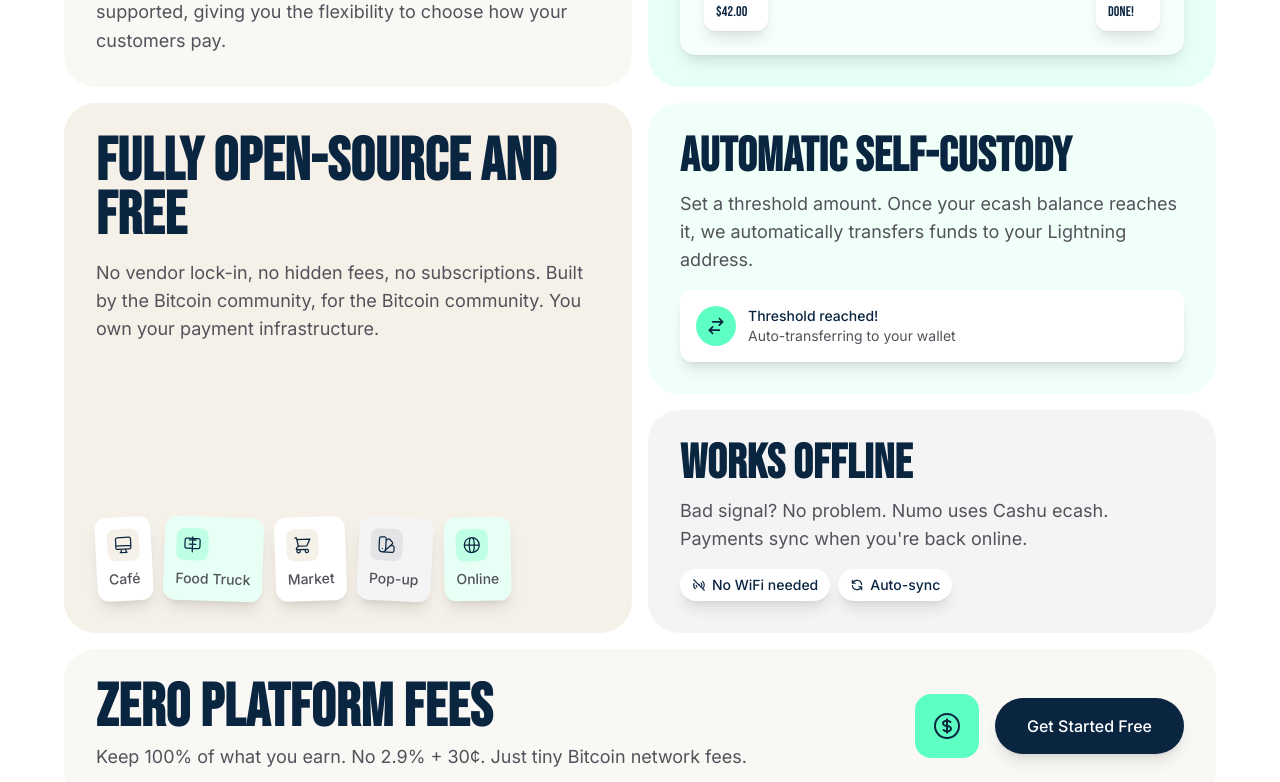
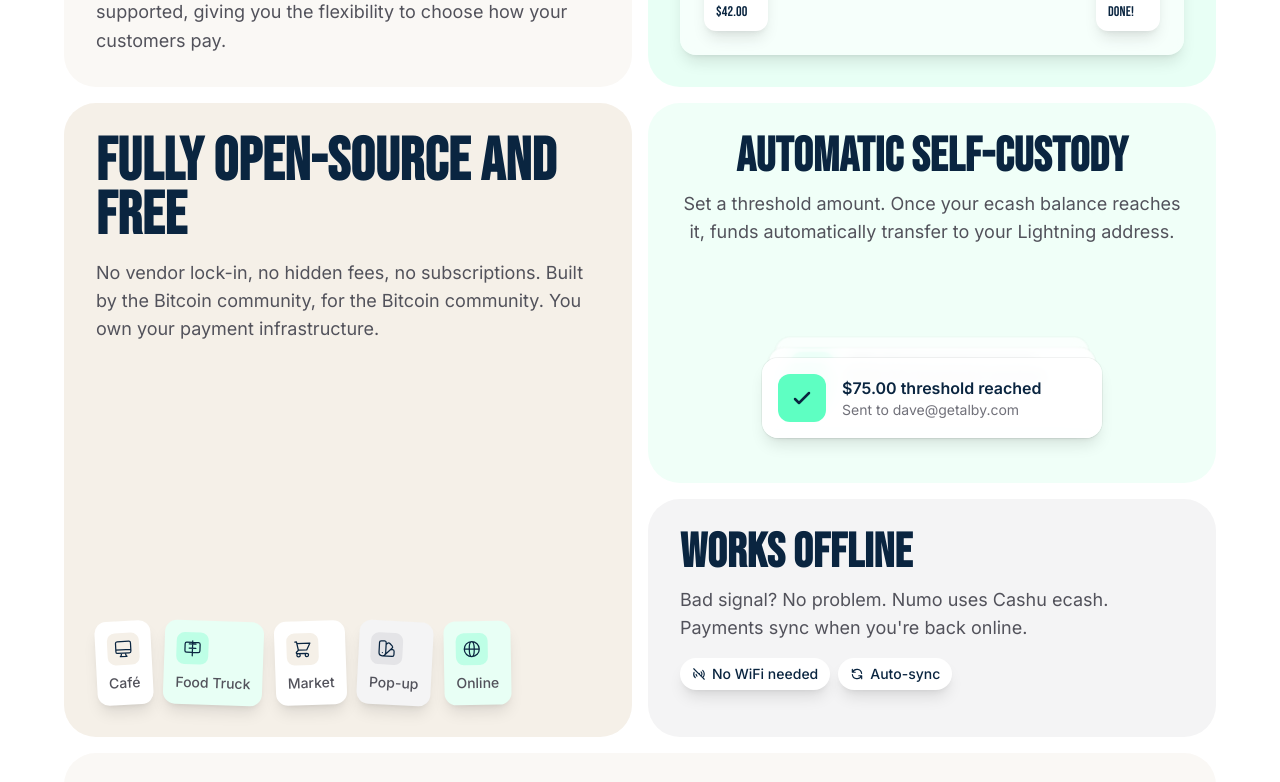
Before and after one commit to swedishfrenchpress/miniature-octo-invention, a Next.js app in the folder numo-site/: page / in a window 1280 px wide. Shown: the part 1142-1924 px from the top of the page. Built offline with nearby package versions, Linux system fonts and the light colour scheme.

Commit message:
added animation to self-custody box.

```diff
--- a/numo-site/src/app/globals.css
+++ b/numo-site/src/app/globals.css
@@ -172,6 +172,18 @@
   animation: lightning 0.8s cubic-bezier(0.4, 0, 0.2, 1) infinite;
 }
 
+/* Toast slide up animation */
+@keyframes slideUp {
+  0% {
+    opacity: 0;
+    transform: translateY(20px);
+  }
+  100% {
+    opacity: 1;
+    transform: translateY(0);
+  }
+}
+
 /* Custom scrollbar */
 ::-webkit-scrollbar {
   width: 8px;
--- a/numo-site/src/app/page.tsx
+++ b/numo-site/src/app/page.tsx
@@ -2,6 +2,172 @@
 
 import React, { useState, useEffect, useRef } from "react";
 import Image from "next/image";
+
+// Notification data pool - cycles through these
+const notificationPool = [
+  { amount: "$20.00", address: "satoshi@primal.net" },
+  { amount: "$35.00", address: "alice@wallet.com" },
+  { amount: "$50.00", address: "bob@strike.me" },
+  { amount: "$100.00", address: "carol@coinos.io" },
+  { amount: "$75.00", address: "dave@getalby.com" },
+  { amount: "$45.00", address: "eve@phoenix.io" },
+];
+
+interface StackNotification {
+  id: number;
+  amount: string;
+  address: string;
+  position: number; // 0 = front/bottom, 1 = middle, 2 = back/top, 3 = exiting, -1 = entering
+}
+
+// Animated Self Custody Bento Component with continuous iOS-style stacked notifications
+function AutoCustodyBento() {
+  const [notifications, setNotifications] = useState<StackNotification[]>([]);
+  const [isInView, setIsInView] = useState(false);
+  const containerRef = useRef<HTMLDivElement>(null);
+  const idCounterRef = useRef(0);
+  const dataIndexRef = useRef(0);
+
+  // Intersection observer to start animation when in view
+  useEffect(() => {
+    const observer = new IntersectionObserver(
+      ([entry]) => {
+        setIsInView(entry.isIntersecting);
+      },
+      { threshold: 0.3 }
+    );
+
+    if (containerRef.current) {
+      observer.observe(containerRef.current);
+    }
+
+    return () => observer.disconnect();
+  }, []);
+
+  // Initialize stack with 3 notifications when coming into view
+  useEffect(() => {
+    if (!isInView) return;
+
+    // Reset counters
+    idCounterRef.current = 0;
+    dataIndexRef.current = 0;
+
+    // Create initial stack of 3 (using requestAnimationFrame to satisfy linter)
+    const initTimeout = requestAnimationFrame(() => {
+      const initialStack: StackNotification[] = [];
+      for (let i = 0; i < 3; i++) {
+        const data = notificationPool[dataIndexRef.current % notificationPool.length];
+        initialStack.push({
+          id: idCounterRef.current++,
+          ...data,
+          position: 2 - i, // 2, 1, 0 (back to front)
+        });
+        dataIndexRef.current++;
+      }
+      setNotifications(initialStack);
+    });
+
+    // Cleanup when going out of view
+    return () => {
+      cancelAnimationFrame(initTimeout);
+      setNotifications([]);
+    };
+  }, [isInView]);
+
+  // Continuous cycling animation
+  useEffect(() => {
+    if (!isInView || notifications.length === 0) return;
+
+    const cycleInterval = setInterval(() => {
+      setNotifications(prev => {
+        // Move all existing notifications up one position
+        const updated = prev.map(n => ({
+          ...n,
+          position: n.position + 1,
+        }));
+
+        // Add a new notification entering from the bottom
+        const newData = notificationPool[dataIndexRef.current % notificationPool.length];
+        dataIndexRef.current++;
+
+        updated.push({
+          id: idCounterRef.current++,
+          ...newData,
+          position: -1, // Entering position
+        });
+
+        // After a brief moment, move the entering notification to position 0
+        setTimeout(() => {
+          setNotifications(current =>
+            current.map(n => n.position === -1 ? { ...n, position: 0 } : n)
+          );
+        }, 50);
+
+        // Remove notifications that have exited (position > 3)
+        return updated.filter(n => n.position <= 3);
+      });
+    }, 2500); // New notification every 2.5 seconds
+
+    return () => clearInterval(cycleInterval);
+  }, [isInView, notifications.length]);
+
+  // Get styles based on position in stack
+  const getStackStyles = (position: number) => {
+    // Position: -1 = entering, 0 = front, 1 = middle, 2 = back, 3 = exiting
+    const stackConfigs: Record<number, { y: number; scale: number; opacity: number; zIndex: number }> = {
+      [-1]: { y: 60, scale: 1, opacity: 0, zIndex: 4 },      // Entering from below
+      0: { y: 0, scale: 1, opacity: 1, zIndex: 3 },          // Front (most visible)
+      1: { y: -12, scale: 0.96, opacity: 0.85, zIndex: 2 },  // Middle
+      2: { y: -24, scale: 0.92, opacity: 0.7, zIndex: 1 },   // Back
+      3: { y: -50, scale: 0.88, opacity: 0, zIndex: 0 },     // Exiting upward
+    };
+
+    const config = stackConfigs[position] || stackConfigs[3];
+
+    return {
+      transform: `translateY(${config.y}px) scale(${config.scale})`,
+      opacity: config.opacity,
+      zIndex: config.zIndex,
+    };
+  };
+
+  return (
+    <div ref={containerRef} className="bg-mint-pale rounded-[2rem] p-8 flex-1 min-h-[380px] flex flex-col relative overflow-hidden">
+      <h3 className="font-display text-4xl md:text-5xl text-navy leading-[0.9] font-bold mb-3 text-center">
+        Automatic self-custody
+      </h3>
+      <p className="text-lg text-gray-600 mb-4 text-center">
+        Set a threshold amount. Once your ecash balance reaches it, funds automatically transfer to your Lightning address.
+      </p>
+
+      {/* iOS-style stacked notifications container */}
+      <div className="flex-1 flex items-end justify-center pb-6 min-h-[200px]">
+        <div className="relative w-full max-w-[340px] h-[180px]">
+          {notifications.map((notification) => (
+            <div
+              key={notification.id}
+              className="absolute bottom-0 left-0 right-0 flex rounded-2xl shadow-lg ring-1 ring-black/5 items-center p-4 gap-4 pointer-events-none select-none bg-white/95 backdrop-blur-sm"
+              style={{
+                ...getStackStyles(notification.position),
+                transition: "all 0.7s cubic-bezier(0.4, 0, 0.2, 1)",
+              }}
+            >
+              <div className="w-12 h-12 rounded-xl bg-mint flex items-center justify-center flex-shrink-0">
+                <svg className="w-6 h-6 text-navy" fill="none" stroke="currentColor" viewBox="0 0 24 24">
+                  <path strokeLinecap="round" strokeLinejoin="round" strokeWidth={2.5} d="M5 13l4 4L19 7" />
+                </svg>
+              </div>
+              <div className="flex-1 min-w-0">
+                <p className="text-base font-semibold text-navy">{notification.amount} threshold reached</p>
+                <p className="text-sm text-gray-500 truncate">Sent to {notification.address}</p>
+              </div>
+            </div>
+          ))}
+        </div>
+      </div>
+    </div>
+  );
+}
 
 // Navigation
 function Navigation() {
@@ -94,10 +260,10 @@
       {/* Content - above everything */}
       <div className="max-w-5xl mx-auto px-6 text-center relative z-30">
         {/* Tagline */}
-        <p className="text-navy/50 text-base font-medium tracking-wide mb-4">MEET NUMO</p>
+        <p className="text-white/80 text-base font-medium tracking-wide mb-4">MEET NUMO</p>
 
         {/* Main Headline */}
-        <h1 className="font-display text-6xl md:text-7xl lg:text-8xl xl:text-9xl text-navy leading-[0.9] mb-8 max-w-5xl mx-auto font-bold">
+        <h1 className="font-display text-6xl md:text-7xl lg:text-8xl xl:text-9xl text-white leading-[0.9] mb-8 max-w-5xl mx-auto font-bold drop-shadow-lg">
           YOUR POCKET POS FOR ACCEPTING BITCOIN, ONE TAP AT A TIME.
         </h1>
 
@@ -105,9 +271,9 @@
         <div className="flex justify-center gap-4 mb-12">
           <a href="#" className="flex items-center gap-3 px-8 py-4 bg-mint rounded-full text-navy text-base font-medium hover:bg-mint/80 transition-colors shadow-lg">
             <svg className="w-6 h-6" viewBox="0 0 24 24" fill="currentColor">
-              <path d="M18.71 19.5c-.83 1.24-1.71 2.45-3.05 2.47-1.34.03-1.77-.79-3.29-.79-1.53 0-2 .77-3.27.82-1.31.05-2.3-1.32-3.14-2.53C4.25 17 2.94 12.45 4.7 9.39c.87-1.52 2.43-2.48 4.12-2.51 1.28-.02 2.5.87 3.29.87.78 0 2.26-1.07 3.81-.91.65.03 2.47.26 3.64 1.98-.09.06-2.17 1.28-2.15 3.81.03 3.02 2.65 4.03 2.68 4.04-.03.07-.42 1.44-1.38 2.83M13 3.5c.73-.83 1.94-1.46 2.94-1.5.13 1.17-.34 2.35-1.04 3.19-.69.85-1.83 1.51-2.95 1.42-.15-1.15.41-2.35 1.05-3.11z"/>
+              <path d="M12 0c-6.626 0-12 5.373-12 12 0 5.302 3.438 9.8 8.207 11.387.599.111.793-.261.793-.577v-2.234c-3.338.726-4.033-1.416-4.033-1.416-.546-1.387-1.333-1.756-1.333-1.756-1.089-.745.083-.729.083-.729 1.205.084 1.839 1.237 1.839 1.237 1.07 1.834 2.807 1.304 3.492.997.107-.775.418-1.305.762-1.604-2.665-.305-5.467-1.334-5.467-5.931 0-1.311.469-2.381 1.236-3.221-.124-.303-.535-1.524.117-3.176 0 0 1.008-.322 3.301 1.23.957-.266 1.983-.399 3.003-.404 1.02.005 2.047.138 3.006.404 2.291-1.552 3.297-1.23 3.297-1.23.653 1.653.242 2.874.118 3.176.77.84 1.235 1.911 1.235 3.221 0 4.609-2.807 5.624-5.479 5.921.43.372.823 1.102.823 2.222v3.293c0 .319.192.694.801.576 4.765-1.589 8.199-6.086 8.199-11.386 0-6.627-5.373-12-12-12z"/>
             </svg>
-            App Store
+            Github
           </a>
           <a href="#" className="flex items-center gap-3 px-8 py-4 bg-navy rounded-full text-white text-base font-medium hover:bg-navy/80 transition-colors shadow-lg">
             <svg className="w-6 h-6" viewBox="0 0 24 24" fill="currentColor">
@@ -265,27 +431,8 @@
 
           {/* Row 2 - Right: Two stacked cards */}
           <div className="flex flex-col gap-4">
-            {/* Self custody card */}
-            <div className="bg-mint-pale rounded-[2rem] p-8 flex-1">
-              <h3 className="font-display text-4xl md:text-5xl text-navy leading-[0.9] font-bold mb-3">
-                Automatic self-custody
-              </h3>
-              <p className="text-lg text-gray-600 mb-4">
-                Set a threshold amount. Once your ecash balance reaches it, we automatically transfers funds to your Lightning address.
-              </p>
-              {/* Mini notification style */}
-              <div className="bg-white rounded-xl p-4 shadow-lg flex items-center gap-3 hover:scale-[1.02] transition-transform">
-                <div className="w-10 h-10 rounded-full bg-mint flex items-center justify-center">
-                  <svg className="w-5 h-5 text-navy" fill="none" stroke="currentColor" viewBox="0 0 24 24">
-                    <path strokeLinecap="round" strokeLinejoin="round" strokeWidth={2} d="M8 7h12m0 0l-4-4m4 4l-4 4m0 6H4m0 0l4 4m-4-4l4-4" />
-                  </svg>
-                </div>
-                <div>
-                  <p className="font-medium text-navy text-sm">Threshold reached!</p>
-                  <p className="text-sm text-gray-600">Auto-transferring to your wallet</p>
-                </div>
-              </div>
-            </div>
+            {/* Self custody card with animated toasts */}
+            <AutoCustodyBento />
 
             {/* Works offline card */}
             <div className="bg-gray-100 rounded-[2rem] p-8 flex-1">
```
